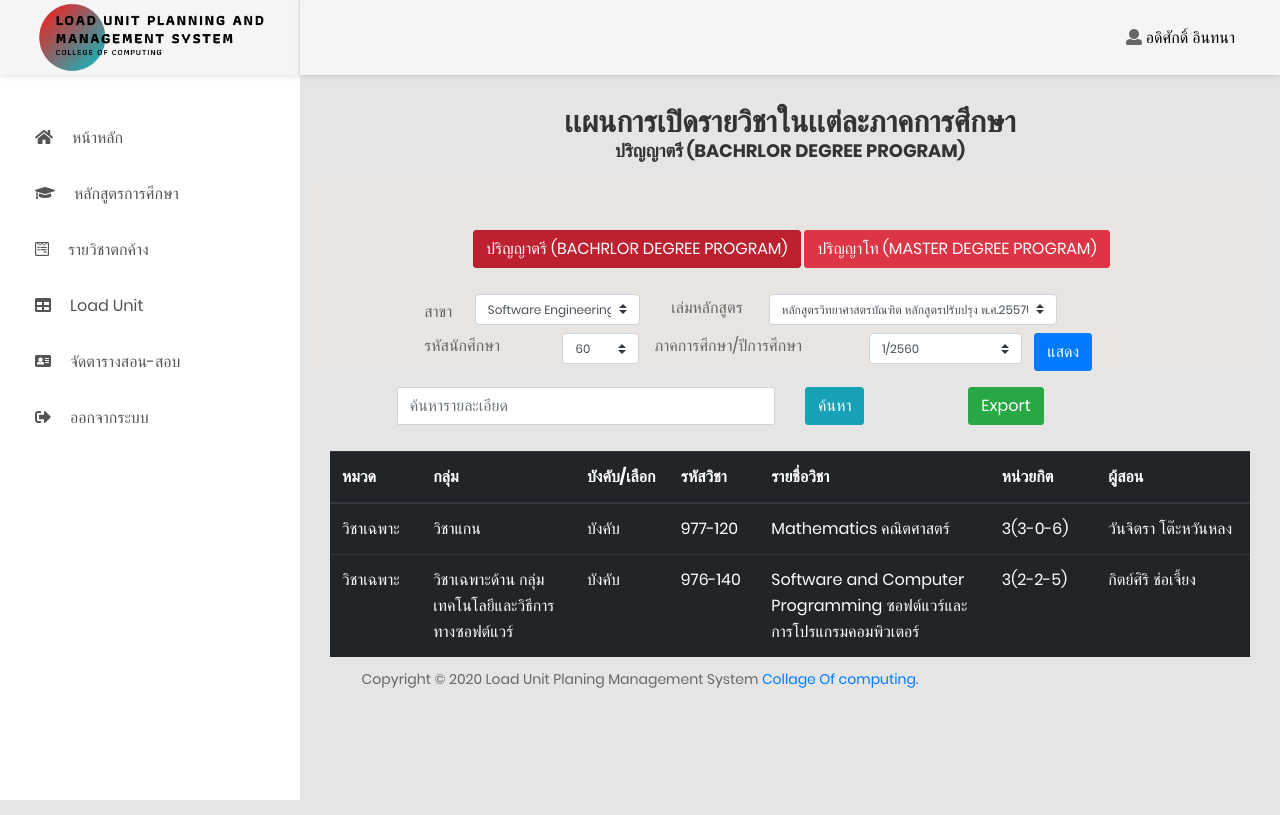
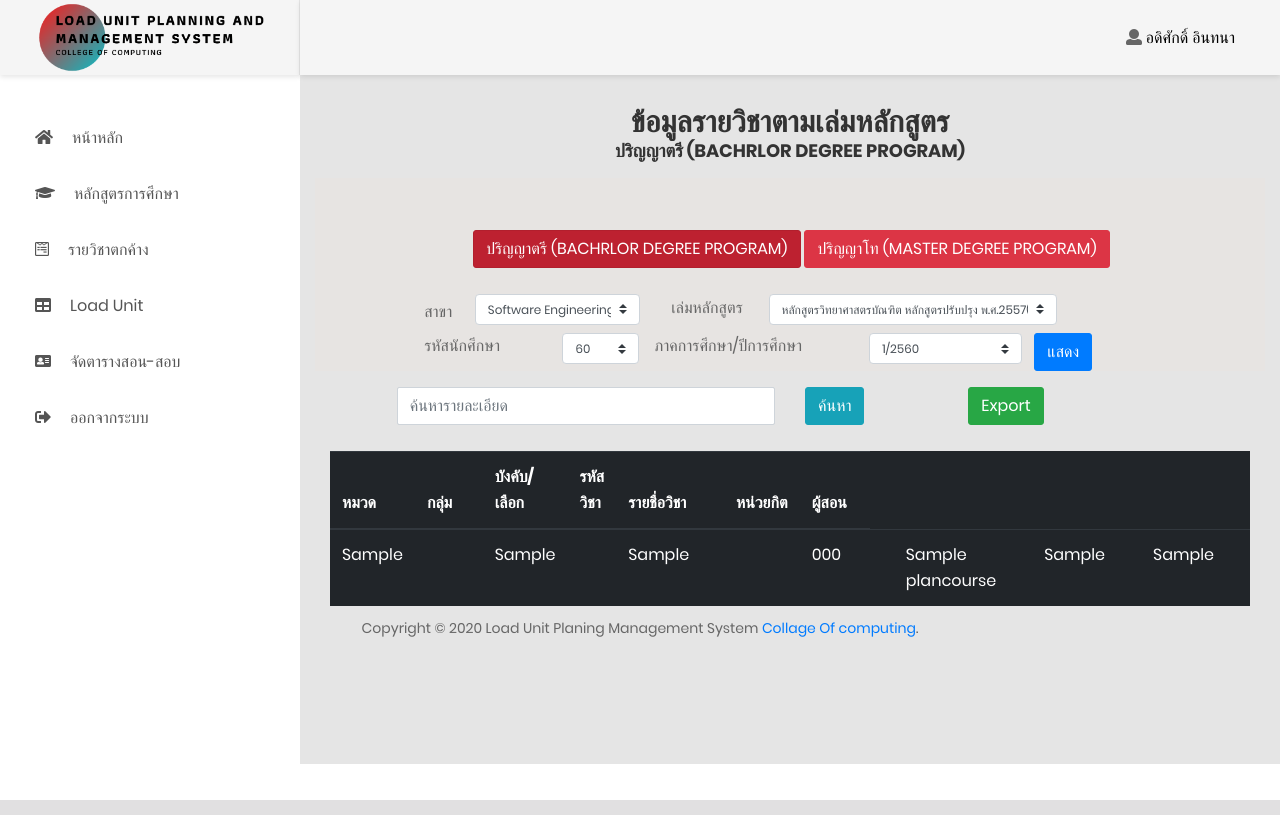
Before and after one commit to meipraewrung/LoadUnit, a PHP site: page /planCourse.php in a window 1280 px wide. Run offline with PHP 8.4, Linux system fonts and the light colour scheme; a user stored in the database is signed in; tables that the repository leaves empty hold one stand-in row (values such as "Sample post").

Commit message:
Show Detail

```diff
--- a/planCourse.php
+++ b/planCourse.php
@@ -1,11 +1,3 @@
-<?php
-  session_start();
-  require('db.php');
-
-  $username = $_SESSION['staff_nameSur'];
-
-?>
-
 <!DOCTYPE html>
 <html lang="en">
 
@@ -44,6 +36,16 @@
 </head>
 
 <body class="animsition">
+
+  <?php
+    session_start();
+    require('db.php');
+
+    if (isset($_SESSION['staff_nameSur'])) {
+
+    $username = $_SESSION['staff_nameSur'];
+  ?>
+
   <div class="page-wrapper">
     <!-- HEADER MOBILE-->
     <header class="header-mobile d-block d-lg-none">
@@ -207,11 +209,9 @@
         <!-- header Page  -->
         <div class="form-group fromTE-form">
           <center>
-            <h1>เเผนการเปิดรายวิชาในเเต่ละภาคการศึกษา</h1>
+            <h1>ข้อมูลรายวิชาตามเล่มหลักสูตร</h1>
             <h4>ปริญญาตรี (BACHRLOR DEGREE PROGRAM)</h4>
           </center>
-
-
         </div>
         <!-- fromAll -->
         <!-- <div class="rounded col-md-offset-2 " id="page-content-wrapper " style="border: 4px solid #b8b8be;
@@ -300,7 +300,6 @@
         <br>
         <!-- table -->
         <div class="container-fluid">
-
           <table class="table table-dark">
             <colgroup>
               <!-- col1 -->
@@ -329,32 +328,37 @@
                 <th scope="col">ผู้สอน</th>
               </tr>
             </thead>
+
+            <?php
+              $query = "SELECT * FROM planCourse";
+					  	$result = mysqli_query($connect, $query) or die(mysql_error());
+
+						  while ($row = mysqli_fetch_assoc($result)) {
+            ?>
+
             <tbody>
               <tr>
-                <td>วิชาเฉพาะ</td>
-                <td>วิชาแกน</td>
-                <td>บังคับ</td>
-                <td>977-120</td>
-                <td>Mathematics คณิตศาสตร์</td>
-                <td>3(3-0-6)</td>
-                <td>วันจิตรา โต๊ะหวันหลง</td>
-              </tr>
-              <tr>
-                <td>วิชาเฉพาะ</td>
-                <td>วิชาเฉพาะด้าน กลุ่มเทคโนโลยีและวิธีการทางซอฟต์แวร์</td>
-                <td>บังคับ</td>
-                <td>976-140</td>
-                <td>Software and Computer Programming ซอฟต์แวร์และการโปรแกรมคอมพิวเตอร์</td>
-                <td>3(2-2-5)</td>
-                <td>กิตย์ศิริ ช่อเจี้ยง</td>
+
+                <?php
+                  echo "<td>".$row['planCourse_category']."<td>";
+                  echo "<td>".$row['planCourse_group']."<td>";
+                  echo "<td>".$row['planCourse_forceSelect']."<td>";
+                  echo "<td>".$row['planCourse_courseCode']."<td>";
+                  echo "<td>".$row['planCourse_listSubjects']."<td>";
+                  echo "<td>".$row['planCourse_credit']."<td>";
+                  echo "<td>".$row['course_instructor']."<td>";
+                ?>
+
               </tr>
             </tbody>
+            <?php
+              }
+            ?>
+
           </table>
 
         </div>
-
       </div>
-
     </div>
     <div class="row">
       <div class="col-md-12">
@@ -365,13 +369,13 @@
       </div>
     </div>
   </div>
-  </div>
-  </div>
+
+  <?php
+    }
+  ?>
+
   <!-- END MAIN CONTENT-->
   <!-- END PAGE CONTAINER-->
-  </div>
-
-  </div>
 
   <!-- Jquery JS-->
   <script src="vendor/jquery-3.2.1.min.js"></script>
```
Also changed, not shown: planCourseMDP.php (+36 -34 lines).
